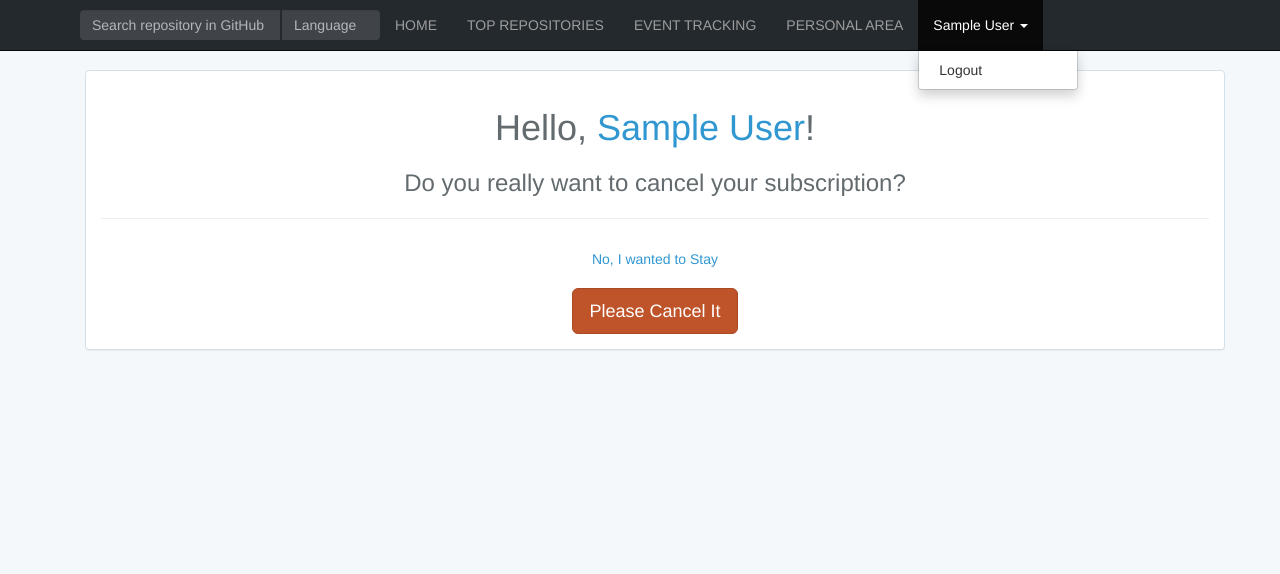
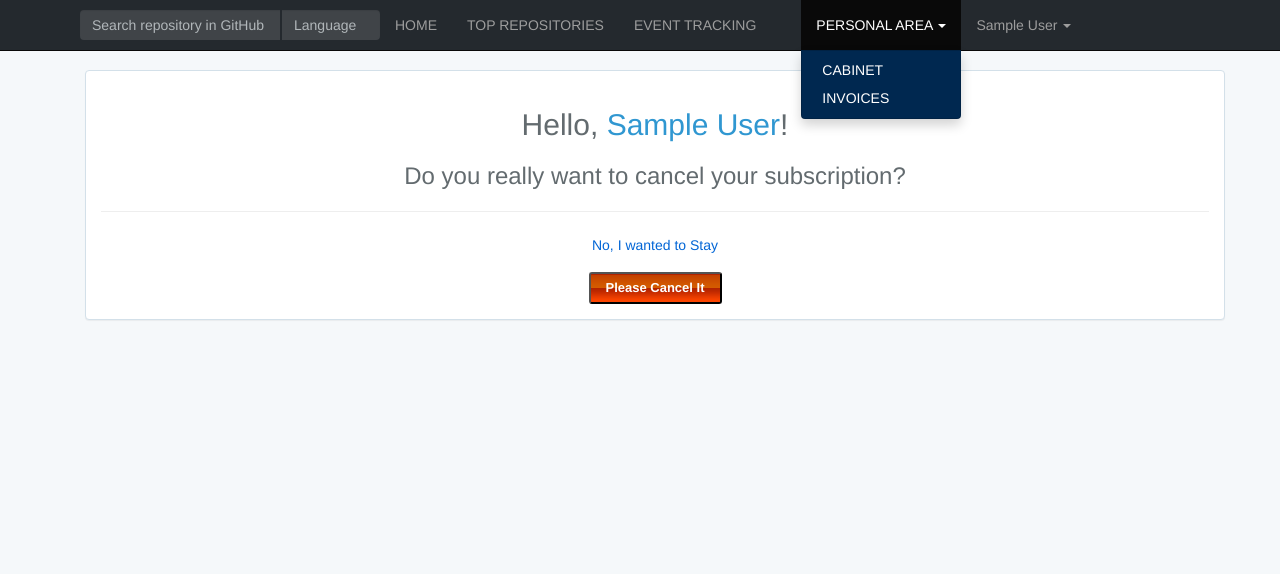
Before and after one commit to Kirill-K13/github-battle, a Laravel app: page /cancel in a window 1280 px wide, after a click on "PERSONAL AREA". Shown: the top 574 px of the page. Run offline with Laravel 8, Linux system fonts and the light colour scheme; the visitor is signed in with stand-in values (Sample User, id 1); settings files or empty folders that the repository lacks are supplied; some libraries are stand-ins or nearby versions.

Commit message:
Working version app

```diff
--- a/app/Http/Controllers/PlanController.php
+++ b/app/Http/Controllers/PersonalArea/PlanController.php
@@ -1,7 +1,8 @@
 <?php
 
-namespace App\Http\Controllers;
+namespace App\Http\Controllers\PersonalArea;
 
+use App\Http\Controllers\Controller;
 use App\Models\Plan;
 use Illuminate\Http\Request;
 use Illuminate\Support\Facades\Auth;
@@ -28,8 +29,6 @@
         // User chosen plan
         $pickedPlan = $request->get('plan');
 
-
-        // Current logged in user
         $user = Auth::user();
 
         try {
@@ -40,18 +39,15 @@
                 $user->subscription('main')->swap($pickedPlan);
 
             } else {
-                // Its new subscription
+                // Create subscription
 
-                // Create subscription
                 //dd($request->get('stripeToken'));
-
                 $user->newSubscription('main', $pickedPlan)->create($request->get('stripeToken'), [
                     'email' => $user->email,
                 ]);
             }
         } catch (\Exception $e) {
 
-            // Catch any error from Stripe API request and show
             return redirect()->back()->withErrors(['status' => $e->getMessage()]);
         }
 
@@ -93,7 +89,7 @@
     {
         $plans = Plan::getStripePlans();
 
-        if ( ! $plans ) {
+        if ( !$plans ) {
             throw new NotFoundHttpException;
         }
 
--- a/app/Http/Middleware/Subscribed.php
+++ b/app/Http/Middleware/Subscribed.php
@@ -15,9 +15,10 @@
      */
     public function handle($request, Closure $next)
     {
+
         if ($request->user() && ! $request->user()->subscribed('main')) {
             // This user is not a paying customer...
-            return redirect('area');
+            return redirect()->route('cabinet');
         }
         return $next($request);
     }
--- a/public/css/my-style.css
+++ b/public/css/my-style.css
@@ -100,6 +100,12 @@
     box-shadow: none;
     border: none;
     background-color: rgba(255, 255, 255, 0.14);
+}
+.dropdown-menu {
+    background: rgb(0, 40, 80);
+}
+.dropdown-menu > li > a {
+    color: white;
 }
 /*End navbar*/
 
--- a/public/js/stripe-form.js
+++ b/public/js/stripe-form.js
@@ -29,11 +29,13 @@
         focus: 'is-focused',
         empty: 'is-empty',
     },
+    hidePostalCode: true,
 });
 
 // Add an instance of the card Element into the `card-element` <div>
 card.mount('#card-element');
 
+// Show errors for onchange input
 card.addEventListener('change', function(event) {
     var displayError = document.getElementById('card-errors');
     if (event.error) {
@@ -46,8 +48,9 @@
 // Create a token or display an error when the form is submitted.
 var form = document.getElementById('payment-form');
 form.addEventListener('submit', function(event) {
+    // Cancel submit form
     event.preventDefault();
-
+    // Create token in Stripe
     stripe.createToken(card).then(function(result) {
         if (result.error) {
             // Inform the user if there was an error
@@ -60,6 +63,7 @@
     });
 });
 
+// Generate input name="stripeToken" + Submit form
 function stripeTokenHandler(token) {
     // Insert the token ID into the form so it gets submitted to the server
     var form = document.getElementById('payment-form');
--- a/resources/assets/css/my-style.css
+++ b/resources/assets/css/my-style.css
@@ -100,6 +100,12 @@
     box-shadow: none;
     border: none;
     background-color: rgba(255, 255, 255, 0.14);
+}
+.dropdown-menu {
+    background: rgb(0, 40, 80);
+}
+.dropdown-menu > li > a {
+    color: white;
 }
 /*End navbar*/
 
--- a/resources/assets/js/stripe-form.js
+++ b/resources/assets/js/stripe-form.js
@@ -29,11 +29,13 @@
         focus: 'is-focused',
         empty: 'is-empty',
     },
+    hidePostalCode: true,
 });
 
 // Add an instance of the card Element into the `card-element` <div>
 card.mount('#card-element');
 
+// Show errors for onchange
 card.addEventListener('change', function(event) {
     var displayError = document.getElementById('card-errors');
     if (event.error) {
@@ -46,8 +48,9 @@
 // Create a token or display an error when the form is submitted.
 var form = document.getElementById('payment-form');
 form.addEventListener('submit', function(event) {
+    // Cancel submit form
     event.preventDefault();
-
+    // Create token in Stripe
     stripe.createToken(card).then(function(result) {
         if (result.error) {
             // Inform the user if there was an error
@@ -60,6 +63,7 @@
     });
 });
 
+// Generate input name="stripeToken" + Submit form
 function stripeTokenHandler(token) {
     // Insert the token ID into the form so it gets submitted to the server
     var form = document.getElementById('payment-form');
--- a/resources/views/layouts/navbar.blade.php
+++ b/resources/views/layouts/navbar.blade.php
@@ -22,7 +22,19 @@
                     <li><a href="{{ route('home') }}">HOME</a></li>
                     <li><a href="{{ route('topRepo') }}">TOP REPOSITORIES</a></li>
                     <li><a href="{{ route('tracking') }}">EVENT TRACKING</a></li>
-                    <li><a href="{{ route('cabinet') }}">PERSONAL AREA</a></li>
+                    <li><a href="{{ route('cabinet') }}"></a></li>
+
+                    <li class="dropdown pull-left">
+                        <a href="#" class="dropdown-toggle" data-toggle="dropdown" role="button" aria-expanded="false">
+                            PERSONAL AREA <span class="caret"></span>
+                        </a>
+
+                        <ul class="dropdown-menu" role="menu">
+                            <li><a href="{{ route('cabinet') }}">CABINET</a></li>
+                            <li><a href="{{ route('invoices') }}">INVOICES</a></li>
+                        </ul>
+
+                    </li>
 
                     <li class="dropdown pull-left">
                         <a href="#" class="dropdown-toggle" data-toggle="dropdown" role="button" aria-expanded="false">
--- a/resources/views/pages/personal-area/subscriptionCancel.blade.php
+++ b/resources/views/pages/personal-area/subscriptionCancel.blade.php
@@ -11,7 +11,7 @@
                     <div class="panel panel-default">
                         <div class="panel-body text-center">
 
-                            <h1>Hello, <span class="text-primary">{{ Auth::user()->name }}</span>!</h1>
+                            <h2>Hello, <span class="text-primary">{{ Auth::user()->name }}</span>!</h2>
 
                             <h3>Do you really want to cancel your subscription?</h3>
 
@@ -19,8 +19,10 @@
 
                             <form action="{{ route('subscriptionCancel') }}" method="post">
                                 {{ csrf_field() }}
-                                <p><a href="{{ route('cabinet') }}" class="btn btn-link">No, I wanted to Stay</a></p>
-                                <button type="submit" class="btn btn-lg btn-danger">Please Cancel It</button>
+
+                                <p><a href="{{ route('cabinet') }}">No, I wanted to Stay</a></p>
+                                <button type="submit" class="buttonDanger">Please Cancel It</button>
+
                             </form>
 
                         </div>
--- a/routes/web.php
+++ b/routes/web.php
@@ -20,19 +20,18 @@
     Route::delete('/del-follow', ['as'=>'del-follow', 'uses'=>'TrackingController@del_follow']);
 
 
-    Route::get('/personal-area', ['as'=>'cabinet', 'uses'=>'AreaController@index']);
+    Route::get('/personal-area', ['as'=>'cabinet', 'uses'=>'PersonalArea\CabinetController@index']);
 
-    Route::get('/plan/{id}', ['as'=>'plan', 'uses'=>'PlanController@show']);
-    Route::post('/subscribe', ['as'=>'subscribe', 'uses'=>'PlanController@subscribe']);
-    Route::get('/cancel',  ['as'=>'confirmCancellation', 'uses'=>'PlanController@confirmCancellation']);
-    Route::post('/cancel', ['as'=>'subscriptionCancel', 'uses'=>'PlanController@cancelSubscription']);
-    Route::post('/resume', ['as'=>'subscriptionResume', 'uses'=>'PlanController@resumeSubscription']);
+    Route::get('/plan/{id}', ['as'=>'plan', 'uses'=>'PersonalArea\PlanController@show']);
+    Route::post('/subscribe', ['as'=>'subscribe', 'uses'=>'PersonalArea\PlanController@subscribe']);
+    Route::get('/cancel',  ['as'=>'confirmCancellation', 'uses'=>'PersonalArea\PlanController@confirmCancellation']);
+    Route::post('/cancel', ['as'=>'subscriptionCancel', 'uses'=>'PersonalArea\PlanController@cancelSubscription']);
+    Route::post('/resume', ['as'=>'subscriptionResume', 'uses'=>'PersonalArea\PlanController@resumeSubscription']);
 
-    Route::get('/invoices', ['as'=>'invoices', 'uses'=>'InvoiceController@index']);
-    Route::get('/invoice/{id}', ['as'=>'downloadInvoice', 'uses'=>'InvoiceController@download']);
+    Route::get('/invoices', ['as'=>'invoices', 'uses'=>'PersonalArea\InvoiceController@index']);
+    Route::get('/invoice/{id}', ['as'=>'downloadInvoice', 'uses'=>'PersonalArea\InvoiceController@download']);
 
 });
-
 
 
 // Handling Stripe Webhooks
```
Also changed, not shown: app/Http/Controllers/PersonalArea/CabinetController.php (renamed from app/Http/Controllers/AreaController.php, +3 -4 lines), app/Http/Controllers/PersonalArea/InvoiceController.php (renamed from app/Http/Controllers/InvoiceController.php, +5 -3 lines), public/css/stripe-form.css (+24 -5 lines), resources/assets/css/stripe-form.css (+24 -5 lines), resources/views/pages/personal-area/cabinet.blade.php (+8 -4 lines), resources/views/pages/personal-area/plan.blade.php (+18 -1 lines).
